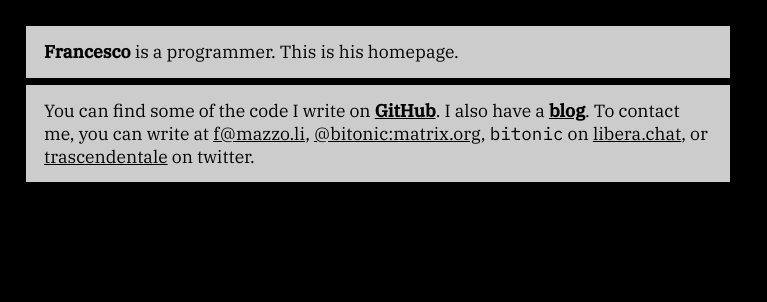
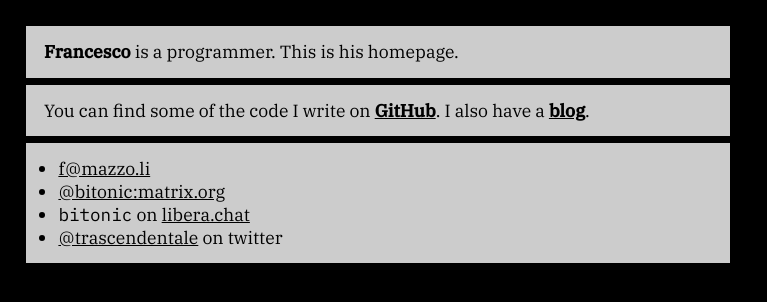
Before and after one commit to bitonic/mazzo.li, a website built with webpack: page index.html in a window 1280 px wide. Shown: the whole page, without its empty margins (0-767 px from the left). Built offline with nearby package versions, Linux system fonts and the light colour scheme; files whose address does not match are found by name.

Commit message:
small tweaks

```diff
--- a/assets/css/default.css
+++ b/assets/css/default.css
@@ -434,3 +434,7 @@ hr, ul, ol, .article .sourceCode, .article pre, .article h1, .article h2, .artic
 #articles h2 {
     margin-bottom: 0.10rem;
 }
+
+.footnote-ref {
+    margin-left: 0.15rem;
+}
--- a/assets/css/index.css
+++ b/assets/css/index.css
@@ -23,12 +23,16 @@ a:visited {
     font-weight: bold;
 }
 
-p {
+p, ul {
     background-color: rgba(255,255,255,0.8);
     padding: 0.8em 1em;
     margin: 0.4em 0;
 }
 
+ul {
+    padding-left: 2rem;
+}
+
 tt, code {
     font-family: "IBM Plex Mono", monospace;
 }
--- a/index.html
+++ b/index.html
@@ -20,13 +20,14 @@
         You can find some of the code I write on <a class="interesting"
         href="https://github.com/bitonic">GitHub</a>. I also have
         a <a class="interesting" href="/archive.html">blog</a>.
-        To contact me, you can write
-        at <a href="mailto:f@mazzo.li">f@mazzo.li</a>,
-        <a href="https://matrix.to/#/@bitonic:matrix.org">@bitonic:matrix.org</a>,
-        <code>bitonic</code> on <a href="https://libera.chat/">libera.chat</a>, or
-        <a href="https://twitter.com/trascendentale">trascendentale</a> on twitter.
       </p>
-    </div>
+
+      <ul>
+        <li><a href="mailto:f@mazzo.li">f@mazzo.li</a></li>
+        <li><a href="https://matrix.to/#/@bitonic:matrix.org">@bitonic:matrix.org</a></li>
+        <li><code>bitonic</code> on <a href="https://libera.chat/">libera.chat</a></li>
+        <li><a href="https://twitter.com/trascendentale">@trascendentale</a> on twitter</li>
+      </ul>
     <script src="/assets/webpack/scripts.js"></script>
   </body>
 
```
Also changed, not shown: posts/ghc-prof-flamegraph.md (+4 -4 lines), posts/inline-c.md (+1 -1 lines), templates/default.html (+2 -2 lines), 1 other file.
